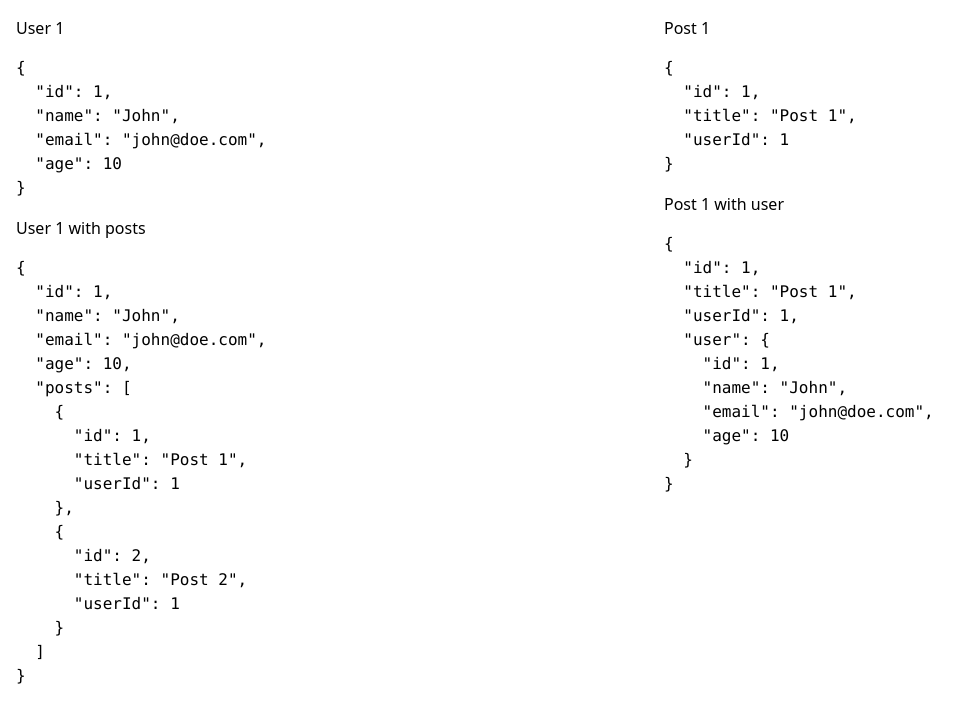
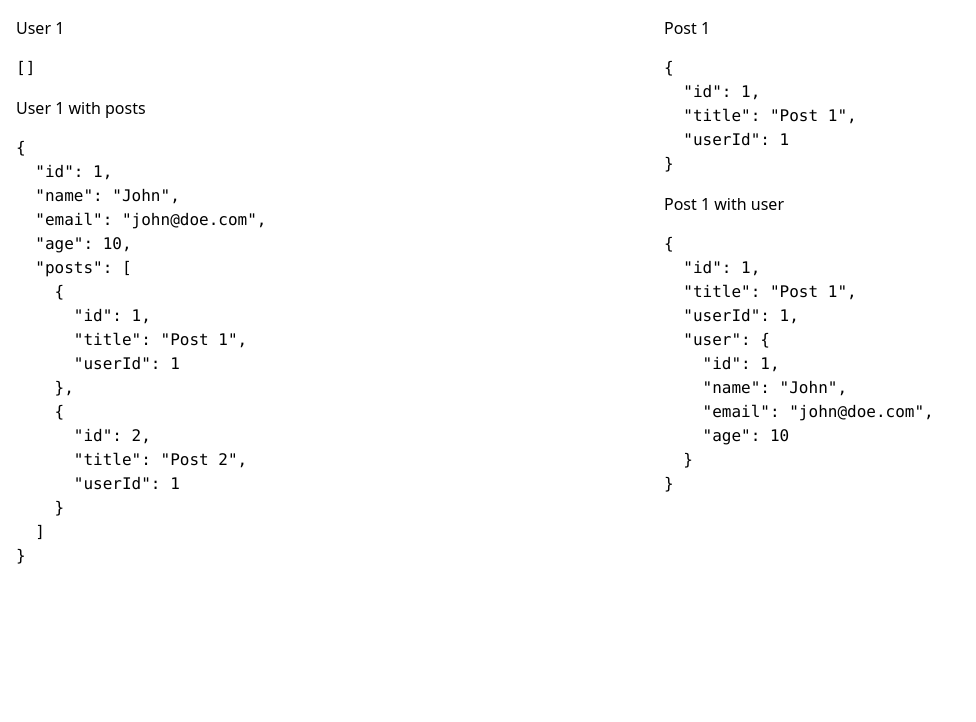
Before and after one commit to joris-gallot/zorm, a Vue app: page / in a window 1280 px wide. Shown: the top 722 px of the page, without its empty margins (0-976 px from the left). Built offline with nearby package versions, Linux system fonts and the light colour scheme.

Commit message:
feat(QueryBuilder): where

```diff
--- a/src/App.vue
+++ b/src/App.vue
@@ -3,7 +3,7 @@ import { postQuery, userQuery } from '@/queries'
 import { computed } from 'vue'
 
 const userId = 1
-const user = computed(() => userQuery.findById(userId))
+const user = computed(() => userQuery.query().where('name', '=', 'John').where('age', '>', 10).get())
 const userWithPosts = computed(() => userQuery.findById(userId, { with: ['posts'] }))
 
 const postId = 1
--- a/src/orm.ts
+++ b/src/orm.ts
@@ -24,6 +24,27 @@ type EntityWithOptionalRelations<T extends ObjectWithId, R extends Record<never,
 
 type FindResult<T, R extends Record<never, Relation>, O extends FindOptions<R>> = O extends { with: Array<infer U extends keyof R> } ? Simplify<T & RelationsToType<R, U>> : T
 
+type QueryOperator = '=' | '!=' | '>' | '<' | '>=' | '<='
+
+type OperatorFunction<T extends ObjectWithId, P extends keyof T = keyof T> = (a: T[P], b: T[P]) => boolean
+function getOperatorFunction<T extends ObjectWithId>(operator: QueryOperator) {
+  const operatorsMap: Record<QueryOperator, OperatorFunction<T>> = {
+    '=': (a, b) => a === b,
+    '!=': (a, b) => a !== b,
+    '>': (a, b) => a > b,
+    '<': (a, b) => a < b,
+    '>=': (a, b) => a >= b,
+    '<=': (a, b) => a <= b,
+  }
+
+  return operatorsMap[operator]
+}
+
+interface Query<T extends ObjectWithId> {
+  where: <F extends keyof T>(field: F, operator: QueryOperator, value: T[F]) => Query<T>
+  get: () => T[]
+}
+
 interface Entity<S extends ZodSchemaWithId> {
   zodSchema: S
   name: string
@@ -33,6 +54,7 @@ interface Entity<S extends ZodSchemaWithId> {
 interface QueryBuilder<E extends Entity<any>, T extends z.infer<E['zodSchema']>, R extends Record<string, Relation>> {
   findById: (id: T['id'], options?: FindOptions<R>) => FindResult<T, R, FindOptions<R>> | null
   save: (entities: EntityWithOptionalRelations<T, R>[]) => void
+  query: () => Query<T>
 }
 
 type RelationKind = 'one' | 'many'
@@ -110,9 +132,14 @@ export function defineQueryBuilder<E extends Entity<ZodSchemaWithId>, T extends
   entity: E,
   relationsFn?: Relations<R>,
 ) {
+  if (!db[entity.name]) {
+    throw new Error(`Did you forget to call defineEntity for ${entity.name}?`)
+  }
+
   const relations = relationsFn?.({ one, many }) || {} as R
+  const relationsNames = Object.keys(relations)
 
-  const relationsNames = Object.keys(relations)
+  const queryFilters: Array<(arr: T[]) => T[]> = []
 
   function save(_entities: EntityWithOptionalRelations<T, R>[]) {
     for (const e of _entities) {
@@ -152,7 +179,8 @@ export function defineQueryBuilder<E extends Entity<ZodSchemaWithId>, T extends
   }
 
   function findById<O extends FindOptions<R>>(id: T['id'], options?: O): FindResult<T, R, O> | null {
-    const foundEntity: ObjectWithId = structuredClone(db[entity.name]![id])
+    const dbEntity = structuredClone(db[entity.name])!
+    const foundEntity = dbEntity[id] as T
 
     if (!foundEntity) {
       return null
@@ -188,8 +216,32 @@ export function defineQueryBuilder<E extends Entity<ZodSchemaWithId>, T extends
     return foundEntity as FindResult<T, R, O> | null
   }
 
+  function query(): Query<T> {
+    const dbEntity = structuredClone(db[entity.name])!
+
+    return {
+      where: (field, operator, value) => {
+        queryFilters.push(arr => arr.filter((item) => {
+          const operatorFunction = getOperatorFunction<T>(operator)
+          return operatorFunction(item[field], value)
+        }))
+
+        return query()
+      },
+      get: () => {
+        const result = queryFilters.reduce((acc, filter) => filter(acc), Object.values(dbEntity) as T[])
+
+        // clear query filters
+        queryFilters.length = 0
+
+        return result
+      },
+    }
+  }
+
   return {
     findById,
     save,
+    query,
   } satisfies QueryBuilder<E, T, R>
 }
```
Also changed, not shown: 1 other file (tests, documents, lock files or other folders).
